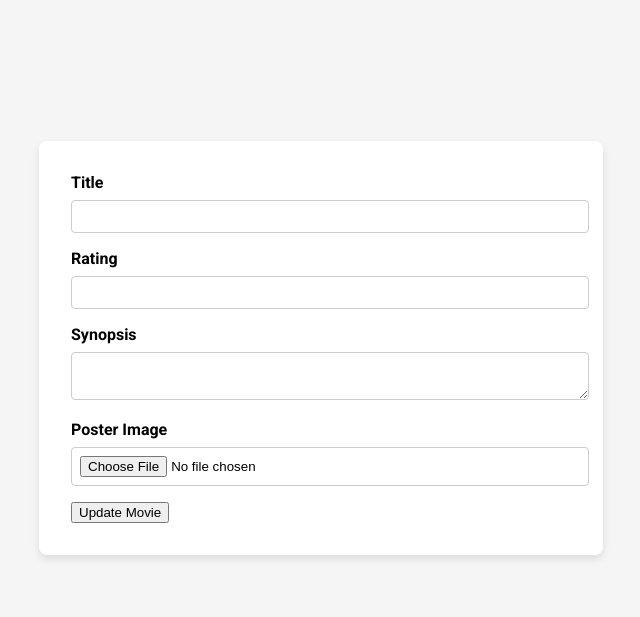
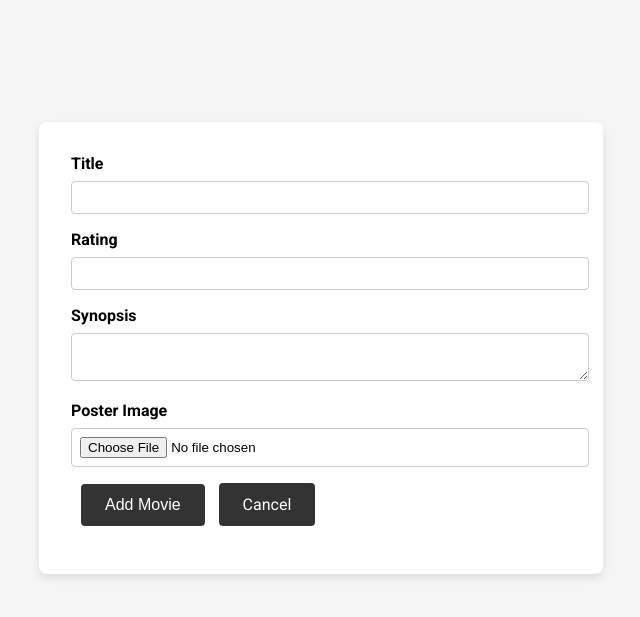
Before and after one commit to the-mirak/cinedb-aws-demo, a Flask app: template app/templates/edit_movie.html in a window 1280 px wide. Shown: the part 105-722 px from the top of the page, without its empty margins (319-959 px from the left). Run offline with Flask 2, Linux system fonts and the light colour scheme; the template is opened without the code that fills it, so the values that code supplies are empty; parts of the project's set-up code (start-up, migrations or seed data) failed here and were passed over.

Commit message:
fix edit movie class button and add cancel button

```diff
--- a/app/templates/edit_movie.html
+++ b/app/templates/edit_movie.html
@@ -44,7 +44,10 @@
                 <label for="poster">Poster Image</label>
                 <input type="file" id="poster" name="poster">
             </div>
-            <button type="submit">Update Movie</button>
+            <div class="form-group">
+                <button class="button" type="submit">Add Movie</button>
+                <a href="{{ url_for('main.admin_dashboard') }}" class="button">Cancel</a>
+            </div>
         </form>
     </main>
 </body>
```
